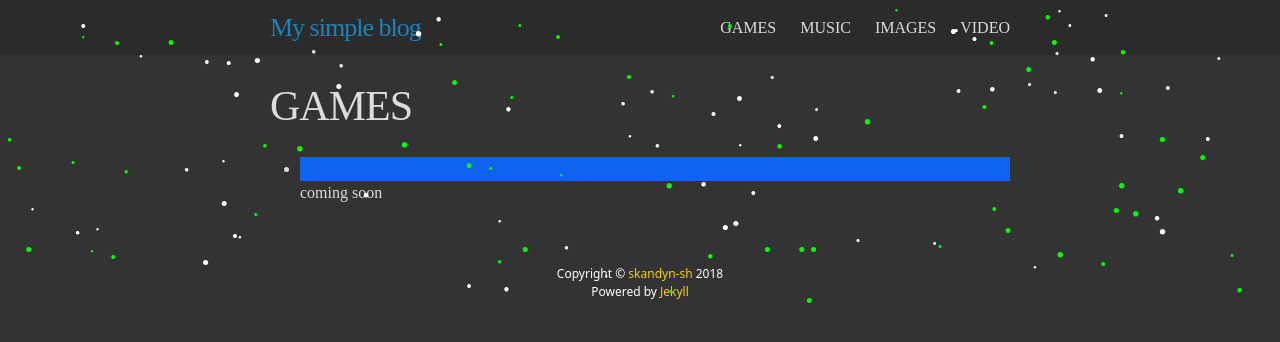
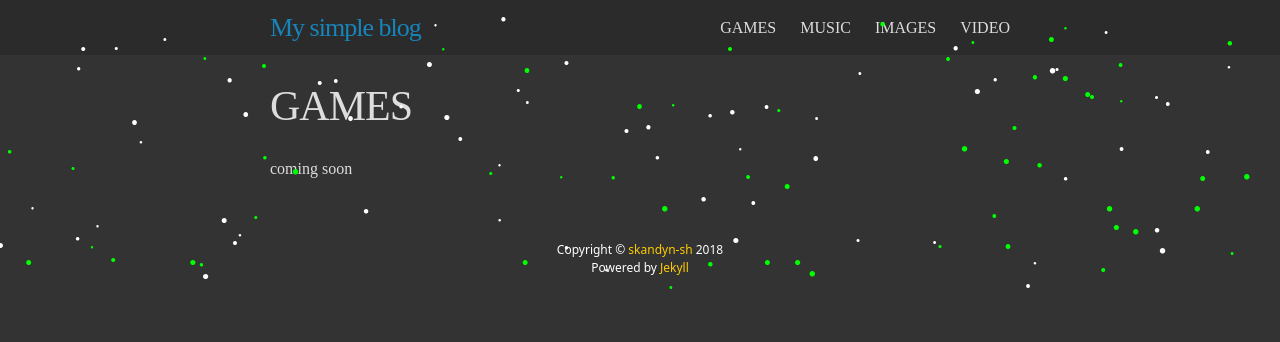
Before and after one commit to skandyn-sh/skandyn-sh.github.io, a Jekyll site: the page built from games.html, in a window 1280 px wide. Shown: the top 342 px of the page. Built offline with Jekyll 4.4.1, drawn with Linux system fonts in a browser that asks for light colours; nearby versions of some CDN libraries; library files that are not in the unit come from our copies; comment, search, counter and statistics services are not loaded.

Commit message:
Update games.html

```diff
--- a/games.html
+++ b/games.html
@@ -3,10 +3,5 @@ layout: page
 title: GAMES
 permalink: /games/
 ---
-<body>
-  <section>
-    <ul>
-<li style="background-color: #0F63EE;">
-</li>
-</body>
+
 coming soon
```
